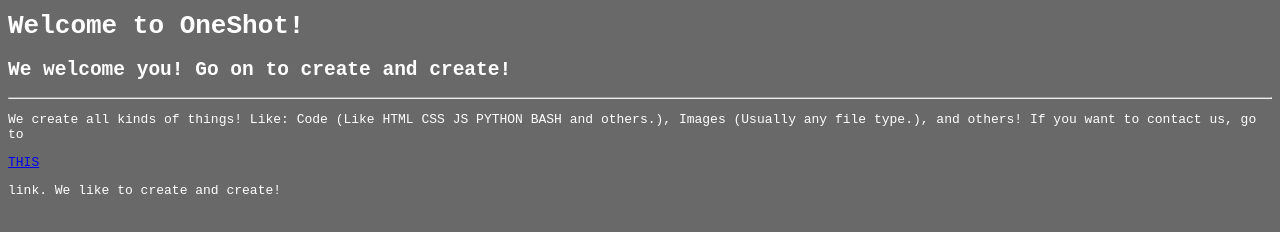
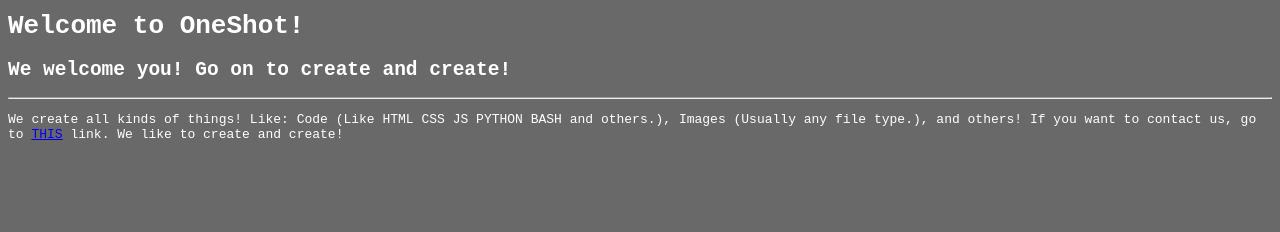
Before and after one commit to Nextrron/OneShotStudio.github.io, a plain HTML site: page index.html in a window 1280 px wide. Shown: the part 54-286 px from the top of the page. Drawn offline with Linux system fonts and the light colour scheme.

Commit message:
Edit CSS + HTML

```diff
--- a/index.html
+++ b/index.html
@@ -14,7 +14,7 @@
             <h1>Welcome to OneShot!</h1>
             <h2>We welcome you! Go on to create and create!</h2>
             <hr>
-            <p>We create all kinds of things! Like: Code (Like HTML CSS JS PYTHON BASH and others.), Images (Usually any file type.), and others! If you want to contact us, go to </p><a href="mailto:elim4656@gmail.com">THIS</a><p> link. We like to create and create!</p>
+            <p>We create all kinds of things! Like: Code (Like HTML CSS JS PYTHON BASH and others.), Images (Usually any file type.), and others! If you want to contact us, go to <a href="mailto:elim4656@gmail.com">THIS</a> link. We like to create and create!</p>
         </div>
     </body>
 </html>
```
